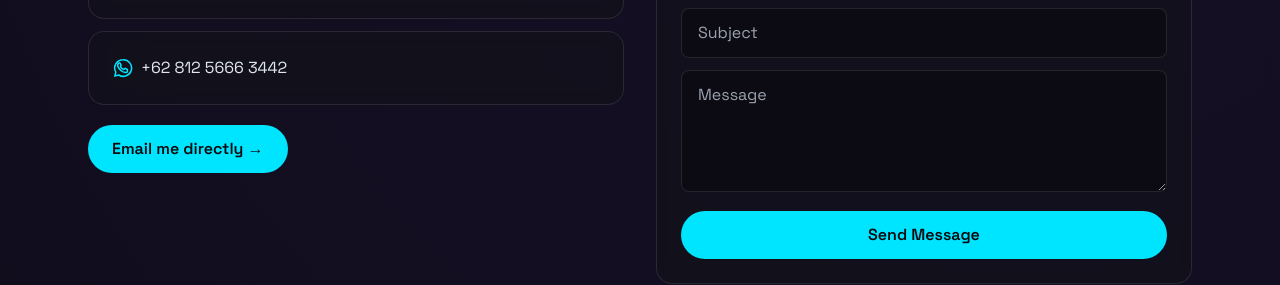
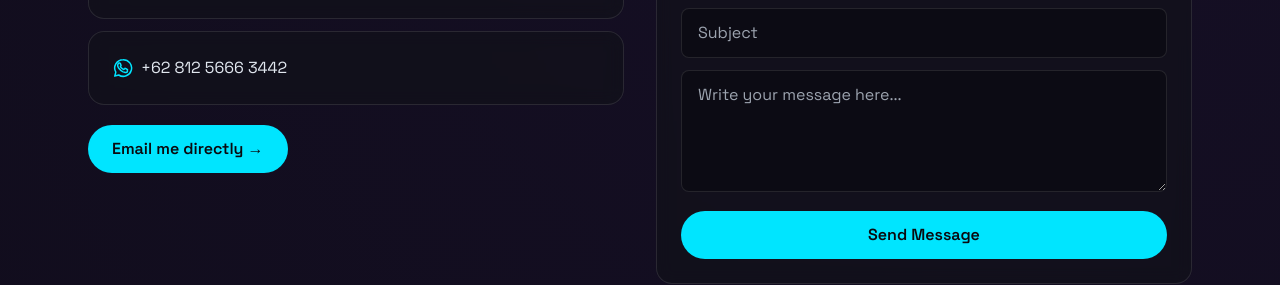
Before and after one commit to Officiel-TinkerThink/portfolio, a React (Vite) app: page / in a window 1280 px wide. Shown: the part 7772-8057 px from the top of the page. Built offline with nearby package versions, Linux system fonts and the light colour scheme.

Commit message:
Contact: message placeholder + '[personal-website reach out]' subject tag

```diff
--- a/src/components/Contact.jsx
+++ b/src/components/Contact.jsx
@@ -33,6 +33,10 @@ export default function Contact() {
     }
     setStatus('sending')
     const data = Object.fromEntries(new FormData(form).entries())
+    const visitorSubject = (data.subject || '').toString().trim()
+    data.subject = visitorSubject
+      ? `[personal-website reach out] ${visitorSubject}`
+      : '[personal-website reach out]'
     try {
       const res = await fetch('https://api.web3forms.com/submit', {
         method: 'POST',
@@ -75,7 +79,7 @@ export default function Contact() {
           <input required name="name" placeholder="Your name" className="w-full rounded-lg border border-white/10 bg-ink/60 px-4 py-3 outline-none focus:border-accent" />
           <input required type="email" name="email" placeholder="Your email" className="w-full rounded-lg border border-white/10 bg-ink/60 px-4 py-3 outline-none focus:border-accent" />
           <input required name="subject" placeholder="Subject" className="w-full rounded-lg border border-white/10 bg-ink/60 px-4 py-3 outline-none focus:border-accent" />
-          <textarea required rows="4" name="message" placeholder="Message" className="w-full rounded-lg border border-white/10 bg-ink/60 px-4 py-3 outline-none focus:border-accent" />
+          <textarea required rows="4" name="message" placeholder="Write your message here..." className="w-full rounded-lg border border-white/10 bg-ink/60 px-4 py-3 outline-none focus:border-accent" />
           <input type="hidden" name="to" value={profile.email} />
           <input type="hidden" name="from_name" value="Portfolio Contact Form" />
           <button type="submit" disabled={status === 'sending'} className="btn-primary w-full justify-center">
```
Also changed, not shown: 1 other file (tests, documents, lock files or other folders).
